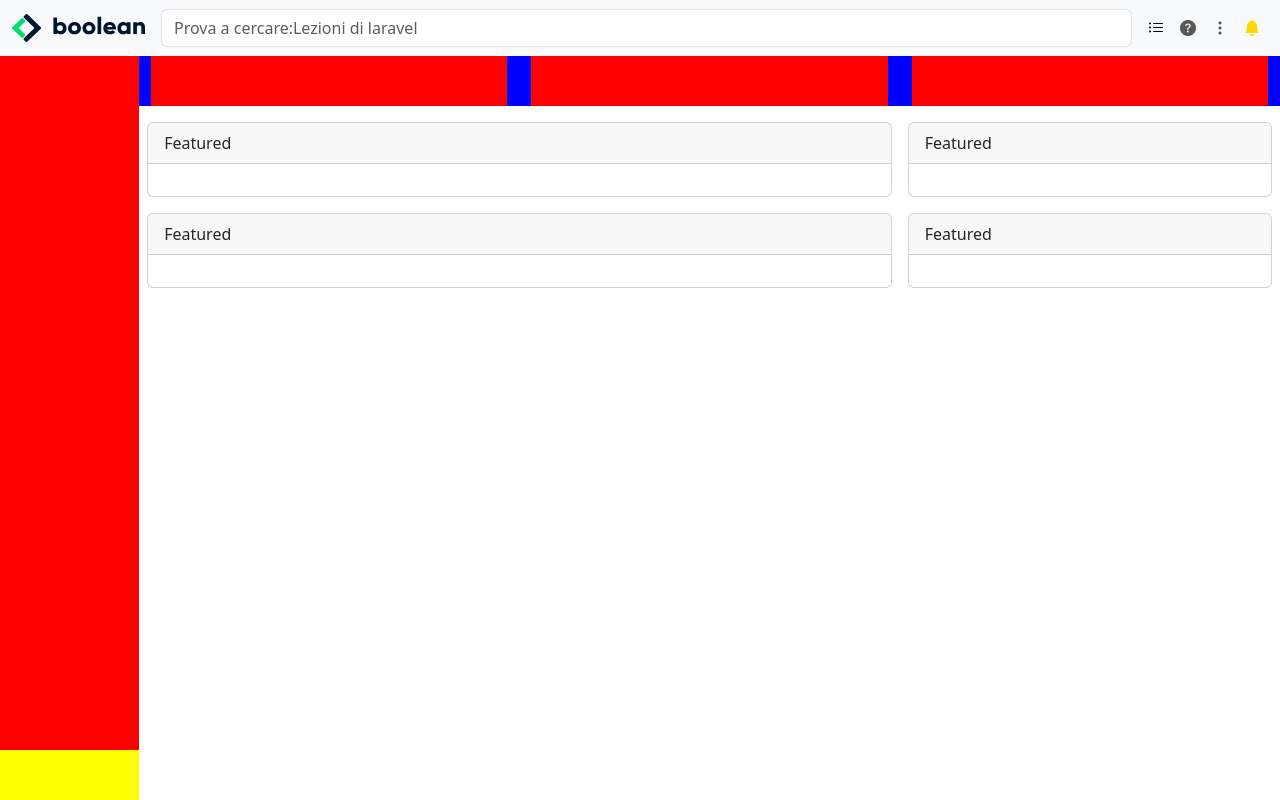
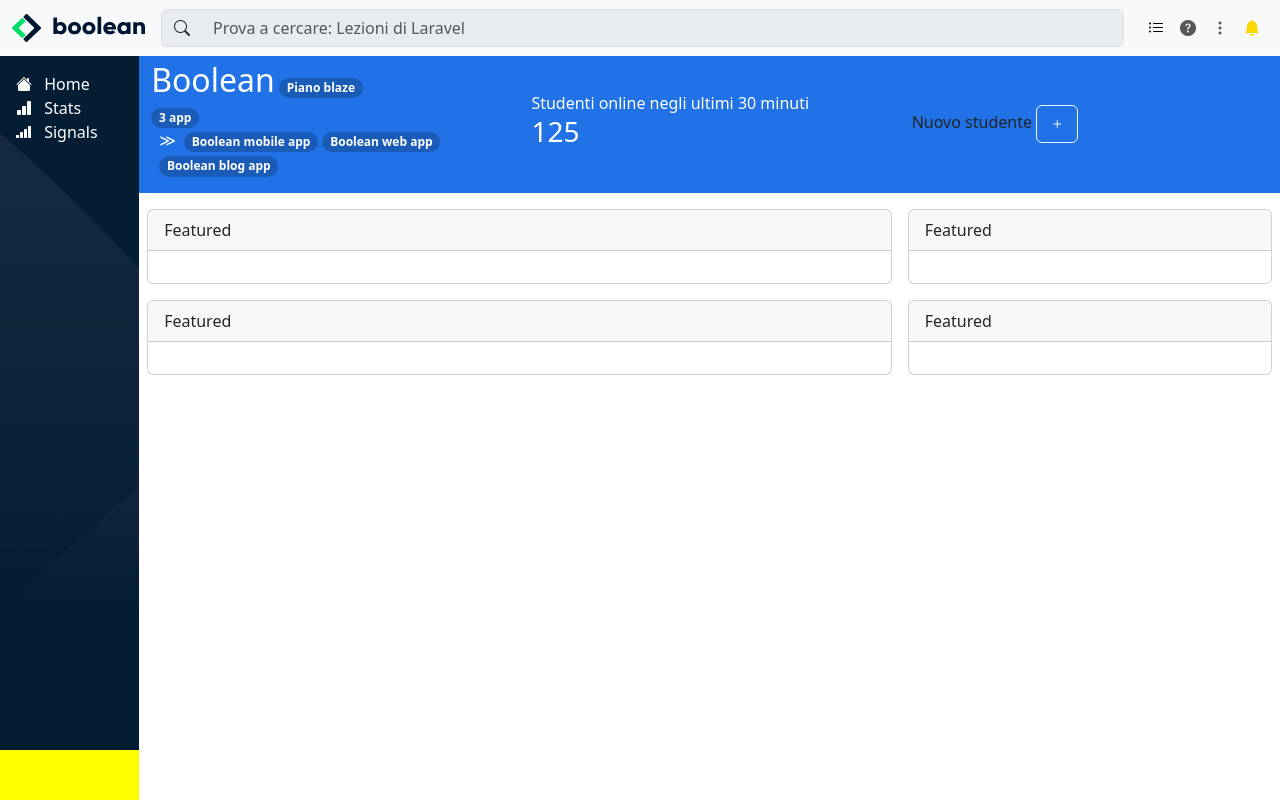
Before and after one commit to francescorocco/html-css-bootstrap-dashboard, a plain HTML site: page index.html in a window 1280 px wide. Drawn offline with nearby package versions, Linux system fonts and the light colour scheme.

Commit message:
lavorando sulla sidebar

```diff
--- a/CSS/style.css
+++ b/CSS/style.css
@@ -1,29 +1,51 @@
-.ms_logo_big{
-    display: none;
+:root{
+    --light-blue: #2072e6;
+    --pill-blue: #1a5bb8;
 }
 
+
 .ms_logo_mobile{
-    width: 50px;
-
+    width: 45px;
 }
 
 .ms_gold_bel{
     color: gold;
 }
 
+header nav{
+    height: 55px;
+}
+
 
 #ms_big_container{
     margin-top: 56px;
+    height: calc(100vh - 56px);
+}
+
+#sidebar{
+    background-image: url(../img/sidebar-bg.png);
+    background-size: cover;
+    background-color: #051d33;
+}
+
+main{
+    width: calc(100vw - 50px);
+    overflow-y: scroll;
 }
 
 
+#ms_main_header{
+    width: 100%;
+    background-color: var(--light-blue);
+}
+
+.breadcrumb-item+.breadcrumb-item::before{
+    color: white;
+}
+
+
+
 /* debug */
-
- #sidebar{
-    width: 50px;
-    height: calc(100vh - 56px);
-    background-color: red;
-}
 
 .debug .sidebar-top{
     height: calc(100% - 50px);
@@ -46,15 +68,10 @@
     width: 100%;
 }
 
+/* fine debug  */
 
-main{
-    width: calc(100vw - 50px);
-    height: calc(100vh - 56px);
-    overflow-y: scroll;
-}
-
-#ms_main_header{
-    width: 100%;
+.ms_pill_blue{
+    background-color: var(--pill-blue);
 }
 
 
@@ -67,16 +84,8 @@
 
 
 
-@media screen and (min-width: 768px){
-    .ms_logo_mobile{
-        display: none;
-    }
-    .ms_logo_big{
-        display: block;
-    }
 
 
-}
 
 @media screen and (min-width: 992px){
     #sidebar{
--- a/index.html
+++ b/index.html
@@ -13,15 +13,19 @@
 
 <body class="debug">
 
-    <header class="">
-        <nav class="navbar navbar-expand-md bg-body-tertiary fixed-top">
+    <header>
+        <nav class="navbar navbar-expand-md bg-body-tertiary fixed-top pt-md-2 pt-0">
             <div class="container-fluid flex-nowrap">
                 <a class="navbar-brand" href="#">
-                    <img src="img/mobile-logo.png" alt="logo-boolean" class="ms_logo_mobile">
-                    <img src="img/logo.svg" alt="logo-boolean" class="ms_logo_big">
+                    <img src="img/mobile-logo.png" alt="logo-boolean" class="d-md-none ms_logo_mobile">
+                    <img src="img/logo.svg" alt="logo-boolean" class="d-none d-md-block">
                 </a>
 
-                <input class="form-control me-2" type="search" placeholder="Prova a cercare:Lezioni di laravel" aria-label="Search">
+                <div class="input-group">
+                    <span class="input-group-text border-end-0 bg-body-secondary" id="basic-addon1"><i class="bi bi-search"></i></span>
+                    <input type="text" class="form-control border-start-0 bg-body-secondary me-3" placeholder="Prova a cercare: Lezioni di Laravel" aria-label="Username" aria-describedby="basic-addon1">
+                </div>
+
                 <div class="collapse navbar-collapse" id="navbarSupportedContent">
                     <ul class="navbar-nav me-auto mb-2 mb-lg-0">
                         <li class="nav-item">
@@ -54,8 +58,21 @@
 
     <div class="d-flex" id="ms_big_container">
         <aside id="sidebar">
-            <div class="sidebar-top red">
-
+            <div class="sidebar-top text-white ps-3 pt-3">
+                <ul class="navbar-nav">
+                    <li>
+                        <i class="bi bi-house-fill"></i>
+                        <span class="d-none d-md-inline ps-2">Home</span>
+                    </li>
+                    <li>
+                        <i class="bi bi-bar-chart-fill"></i>
+                        <span class="d-none d-md-inline ps-2">Stats</span>
+                    </li>
+                    <li>
+                        <i class="bi bi-reception-4"></i>
+                        <span class="d-none d-md-inline ps-2">Signals</span>
+                    </li>
+                </ul>
             </div>
 
             <div class="sidebar-bottom yellow">
@@ -66,16 +83,57 @@
 
         <main>
 
-            <div id="ms_main_header" class="container-fluid blu">
-                <div class="row">
-                    <div class="col-md-4 col-12 ">
-                        <div class="box"></div>
+            <div id="ms_main_header" class="container-fluid">
+                <div class="row align-items-center">
+                    <div class="col-md-4 col-12">
+                        <div>
+                            <span class="text-white fs-2">Boolean</span>
+                            <span class="badge rounded-pill ms_pill_blue">Piano blaze</span>
+                        </div>
+
+                        <nav class="text-white" style="--bs-breadcrumb-divider: '≫';" aria-label="breadcrumb">
+                            <ol class="breadcrumb">
+                              <li class="breadcrumb-item">
+                                <span class="badge rounded-pill ms_pill_blue">3 app</span>
+                              </li>
+                              <li class="breadcrumb-item active" aria-current="page">
+                                <span class="badge rounded-pill ms_pill_blue">Boolean mobile app</span>
+                                <span class="badge rounded-pill ms_pill_blue">Boolean web app</span>
+                                <span class="badge rounded-pill ms_pill_blue">Boolean blog app</span>
+                              </li>
+                            </ol>
+                          </nav>
                     </div>
-                    <div class="col-md-4  col-12">
-                        <div class="box"></div>
+
+                    <div class="col-md-4  col-12 text-white">
+                        <p class="mb-0">Studenti online negli ultimi 30 minuti</p>
+                        <h3>125</h3>
                     </div>
+
                     <div class="col-md-4 col-12">
-                        <div class="box"></div>
+                       <span>Nuovo studente</span>
+                       <button class="btn btn-outline-light" type="button" data-bs-toggle="offcanvas" data-bs-target="#offcanvasRight" aria-controls="offcanvasRight"><i class="bi bi-plus fw-bold"></i></button>
+
+                       <div class="offcanvas w-auto offcanvas-end" tabindex="-1" id="offcanvasRight" aria-labelledby="offcanvasRightLabel">
+                        <div class="offcanvas-header">
+                          <h5 class="offcanvas-title" id="offcanvasRightLabel">inserissci il nuovo studente</h5>
+                          <button type="button" class="btn-close" data-bs-dismiss="offcanvas" aria-label="Close"></button>
+                        </div>
+                        <div class="offcanvas-body">
+                          <div class="container">
+                            <div class="row g-3">
+                                <div class="col-6">
+                                    <label for="form-control-name" class="form-label d-block">Nome</label>
+                                    <input class="form-control-name me-2" type="text" placeholder="" aria-label="text">
+                                </div>
+                                <div class="col-6">
+                                    <label for="form-control-last-name" class="form-label">Cognome</label>
+                                    <input class="form-control-last-name me-2" type="text" placeholder="" aria-label="text">
+                                </div>
+                            </div>
+                          </div>
+                        </div>
+                      </div>
                     </div>
                 </div>
             </div>
```
